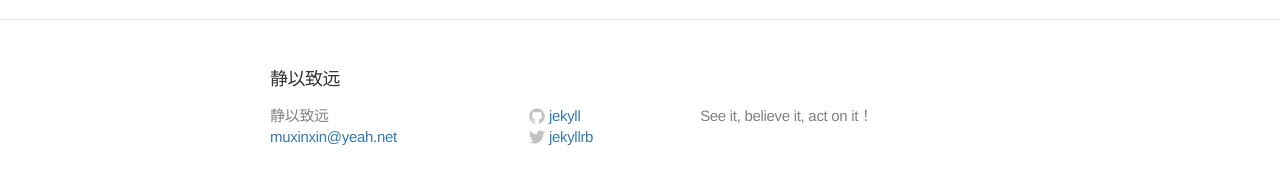
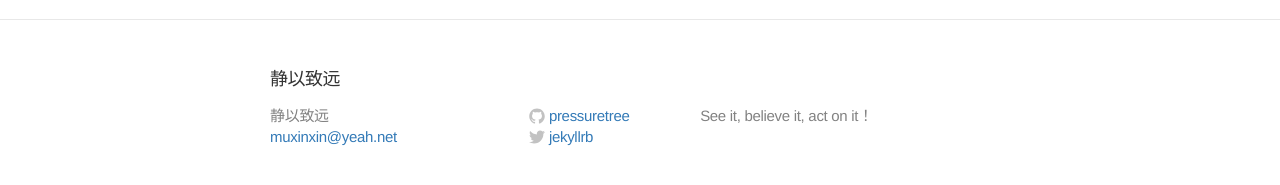
Before and after one commit to pressuretree/pressuretree.github.io, a Jekyll site: the page built from about.md, in a window 1280 px wide. Shown: the part 345-530 px from the top of the page. Built offline with Jekyll 4.4.1, drawn with Linux system fonts in a browser that asks for light colours; nearby versions of some CDN libraries.

Commit message:
change index.html

```diff
--- a/_config.yml
+++ b/_config.yml
@@ -5,7 +5,7 @@
 baseurl: ""
 url: "http://www.muxinxin.top"
 twitter_username: jekyllrb
-github_username:  jekyll
+github_username:  pressuretree
 
 # Build settings
 markdown: kramdown
--- a/index.html
+++ b/index.html
@@ -11,7 +11,6 @@
       <li>
         <span class="post-date">{{ post.date | date: "%b %-d, %Y" }}</span>
         <a class="post-link" href="{{ post.url | prepend: site.baseurl }}">{{ post.title }}</a>
-		{{ post.excerpt }}
       </li>
     {% endfor %}
   </ul>
```
